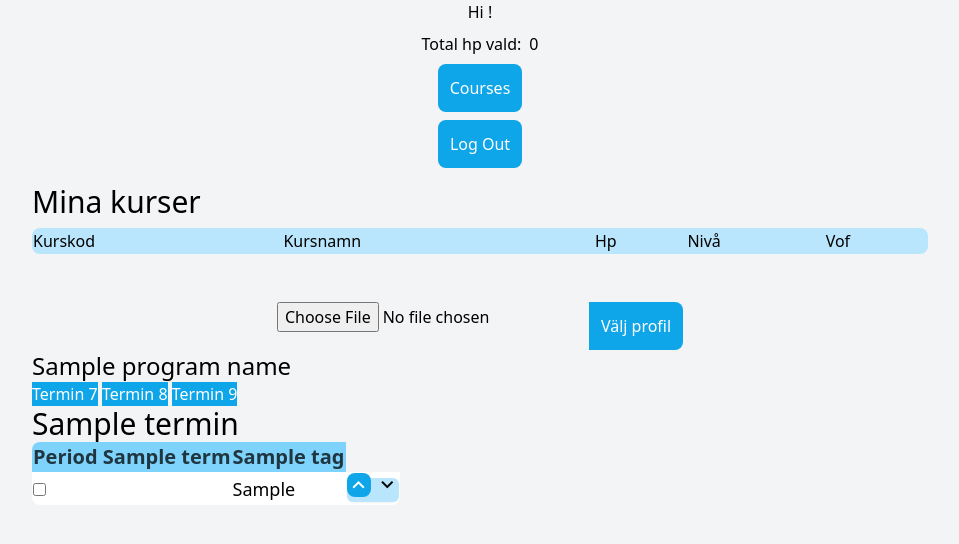
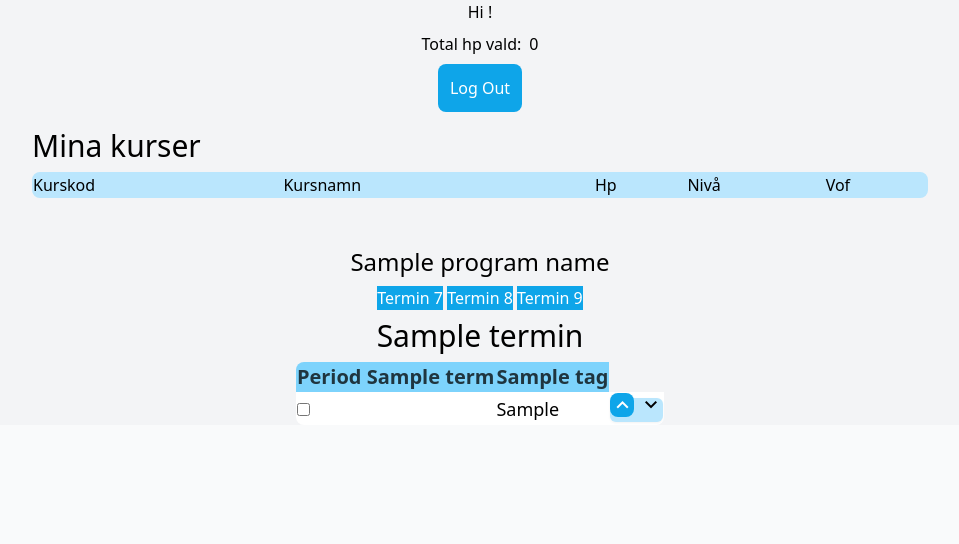
Before and after one commit to fallensach/master-planner, a Django app: template master_planner/templates/home.html in a window 1280 px wide. Shown: the part 80-624 px from the top of the page, without its empty margins (160-1119 px from the left). Run offline with Django 4.2, Linux system fonts and the light colour scheme; the template is opened without the code that fills it: most values are stand-ins (such as "Sample title", 1, 10 or a date in 2020); form fields are guessed from the names that the template uses; some libraries are stand-ins or nearby versions.

Commit message:
Divided page into subtemplates

```diff
--- a/master_planner/templates/home.html
+++ b/master_planner/templates/home.html
@@ -7,107 +7,11 @@
             <p>Total hp vald: </p>
             <p id="hp">0</p>
         </div>
-        <a class="bg-sky-500 text-white p-3 transition ease-in-out duration-300 hover:bg-sky-700 rounded-lg" href="{% url 'courses' %}"> Courses </a>
         <a class="bg-sky-500 text-white p-3 transition ease-in-out duration-300 hover:bg-sky-700 rounded-lg" href="{% url 'logout' %}">Log Out</a>
         <div id="chosen-courses" class="flex w-full px-48 flex-col">
             <p class="text-3xl my-2"> Mina kurser </p>
             {% include 'my_courses.html' %}
         </div>
-        <div id="pickable-courses" class="flex flex-col w-full">
-            <form action="{% url 'profile' %}" method="POST" class="flex justify-center">
-                {% csrf_token %}
-                {{ form.profiles }}
-                <button class="bg-sky-500 text-white p-3 transition ease-in-out duration-300 hover:bg-sky-700 rounded-br-lg rounded-tr-lg" name="pick_profile" type="submit">Välj profil</button>
-            </form>
-        <div class="mx-48">
-            {% include 'planning/courses.html' %}
-            {% if profile_picked %}
-                <p class="text-3xl"> {{ profile_name }} </p>
-                {% for term, course in term_courses.items %}
-                <table class="table px-20 rounded-md overflow-hidden mb-10">
-                <thead class="bg-slate-600 text-white text-xl">
-                    <tr>
-                        <th>Period {{term}}</th>
-                    {% for tag, x in course_tags.items %}
-                        <th>
-                            {{ tag }}
-                        </th>
-                    {% endfor %}
-                    </tr>
-                </thead>
-                    <tbody class="text-lg" >
-                        {% for course_data in course %}
-                        <tr class="bg-white transition ease-in-out hover:bg-slate-100">
-                            <td>
-                                <input type="checkbox" onclick="check(this.value)" class="checkbox checkbox-info" id="check-{{course_data.course_code}}" value="{{course_data.course_code}}">
-                            </td>
 
-                            {% for schedule_data in course_data.values %}
-                                <td> {{ schedule_data }} </td>
-
-                            {% endfor %}
-                            <td>
-                                <label class="swap bg-sky-200 rounded-md transition ease-in-out drop-shadow-sm hover:bg-sky-500 hover:text-white">
-                                    <input class="hidden" type="checkbox" onclick="load_course_info(this.id)" id="{{course_data.course_code}}"/>
-                                    <span class="material-symbols-outlined swap-on rounded-lg bg-sky-500 text-white">
-                                        keyboard_arrow_up
-                                    </span>
-
-                                    <span class="material-symbols-outlined swap-off ">
-                                        expand_more
-                                    </span>
-                                </label>
-                            </td>
-                        </tr>
-                                <tr id="dropdown-{{course_data.course_code}}">
-                                    <td class="overflow-hidden p-0" colspan="7" id="insert-{{course_data.course_code}}">
-                                        <div id="course-info-container-{{course_data.course_code}}" class="hidden overflow-hidden shadow-box">
-                                            <div class="flex border-x-2 border-x-stone-100 border-t-2 border-t-stone-200 p-5 bg-white mb-5 rounded-b-lg">
-                                                <span id="courses-loader-{{course_data.course_code}}" class"hidden">
-                                                    <button class="btn">
-                                                        <span class="loading loading-spinner"></span>
-                                                            Laddar
-                                                      </button>
-                                                </span>
-                                                <div id="info-container-{{course_data.course_code}}" class="flex flex-col p-5 border-r-2 border-black/25">
-                                                </div>
-
-                                                <div id="examination-container-{{course_data.course_code}}" class="flex flex-col p-5">
-                                                </div>
-                                            </div>
-                                        </div>
-                                    </td>
-                                </tr>
-                        {% endfor %}
-                        </tr>
-
-                    </tbody>
-                </table>
-                {% endfor %}
-            </div>
-            {% endif %}
-        </div>
-    </div>
+            {% include 'courses.html' %}
 {% endblock %}
-
-<div class="flex space-x-2">
-    <p class="text-xl font-bold"> Examinationsmoment </p>
-</div>
-
-<div class="">
-    <table>
-        <thead>
-            <tr>
-                <th>Kod</th>
-                <th>Tpy</th>
-                <th>Hp</th>
-                <th>Betygsskala</th>
-            </tr>
-        </thead>
-        <tbody>
-            <tr>
-                <td>{{list.examination}}</td>
-            </tr>
-        </tbody>
-    </table>
-</div>
```
